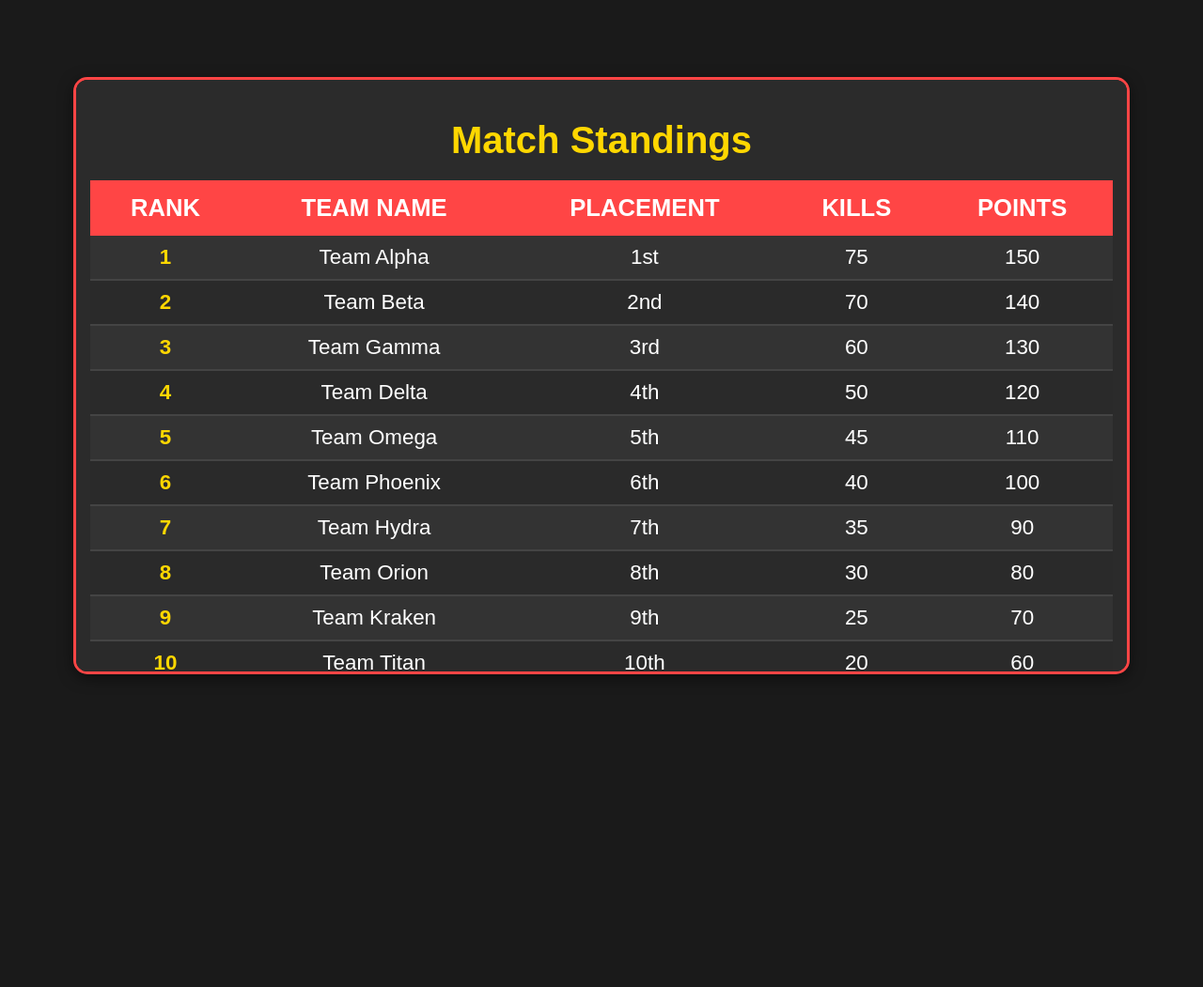
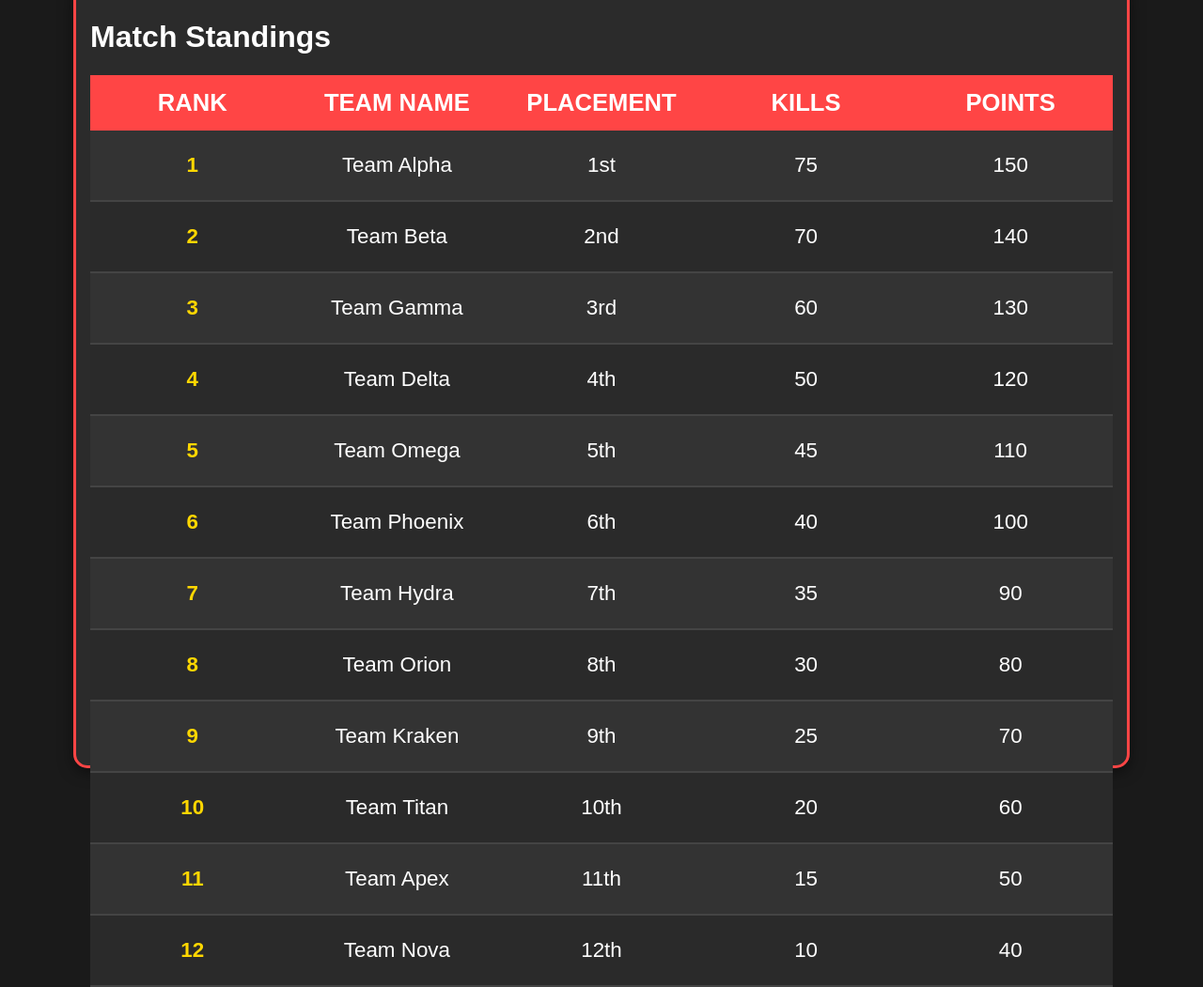
Before and after one commit to sarojportfolio/standing-, a plain HTML site: page index.html in a window 1280 px wide. Shown: the whole page at 94% size. Before the commit the page ends 800 px from the top, so only its background shows below. Drawn offline with Linux system fonts and the light colour scheme.

Commit message:
Update style.css

```diff
--- a/style.css
+++ b/style.css
@@ -13,41 +13,39 @@ body {
 
 /* Table Container */
 .table-container {
-  width: 90%; /* 90% of the screen width for a clean margin */
+  width: 90%; /* 90% of the screen width for clean margins */
   max-width: 1920px; /* Ensure it fits within 1920px */
-  height: 80%; /* Occupies most of the vertical space */
-  max-height: 1080px;
+  height: 100%; /* Take full height for OBS */
+  max-height: 1080px; /* Maximum height for 1080p */
   border-radius: 15px;
   background-color: #2b2b2b;
   padding: 20px;
   box-shadow: 0 4px 15px rgba(0, 0, 0, 0.5);
   border: 3px solid #ff4545;
-  overflow: auto; /* Handle scrolling if needed */
-}
-
-.table-container h1 {
-  margin-bottom: 20px;
-  color: #ffd700;
-  font-size: 2.5rem; /* Larger for better visibility */
-  text-align: center;
 }
 
 /* Table Styling */
 table {
-  width: 100%; /* Take full container width */
+  width: 100%;
   border-collapse: collapse;
-  font-size: 1.5rem; /* Increase font size for OBS visibility */
+  font-size: 1.5rem; /* Large font for OBS visibility */
+  table-layout: fixed; /* Ensure all columns are evenly spaced */
 }
 
 thead {
   background-color: #ff4545;
   color: white;
   font-size: 1.8rem; /* Highlight headers */
+  text-transform: uppercase;
 }
 
 thead th {
   padding: 15px;
-  text-transform: uppercase;
+  font-weight: bold;
+}
+
+tbody {
+  height: 100%;
 }
 
 tbody tr {
@@ -64,6 +62,7 @@ tbody td {
   padding: 15px;
   text-align: center;
   color: #fff;
+  height: calc(1080px / 20); /* Dynamically adjust for 20 rows */
 }
 
 tbody td:first-child {
@@ -80,7 +79,7 @@ tbody tr:nth-child(even) {
   .table-container {
     padding: 15px;
     width: 85%;
-    height: 75%;
+    height: 100%;
   }
 
   table {
```
